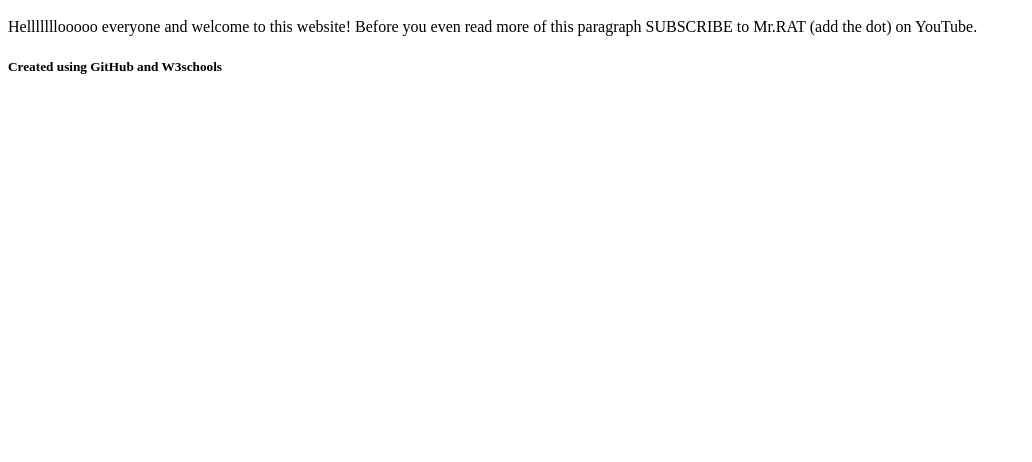
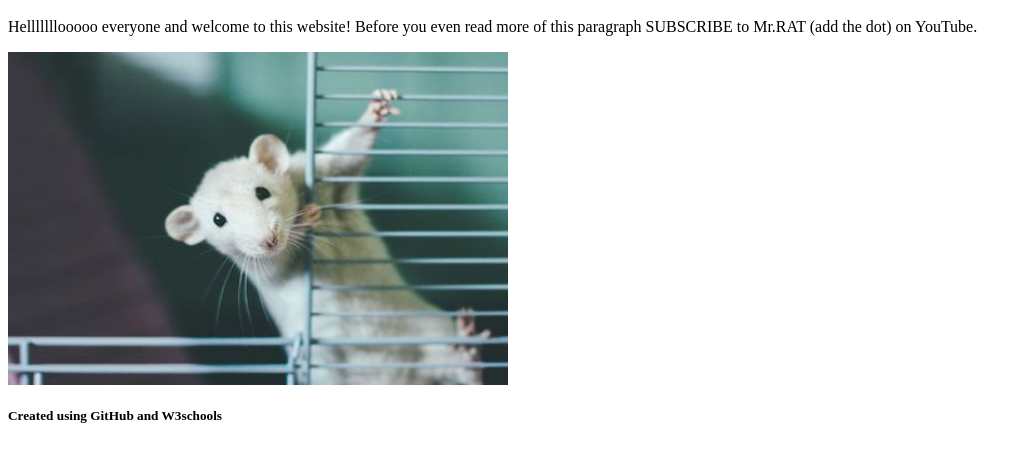
Before and after one commit to gramskills/gramskills.github.io, a plain HTML site: page index.html in a window 1280 px wide. Shown: the part 48-510 px from the top of the page, without its empty margins (0-1032 px from the left). Drawn offline with Linux system fonts and the light colour scheme.

Commit message:
update images

```diff
--- a/index.html
+++ b/index.html
@@ -6,6 +6,7 @@ hello welcome to my website :)
 <p>Helllllllooooo everyone and welcome to this website! Before you even read more of this paragraph SUBSCRIBE to Mr.RAT (add the dot)
 on YouTube.</p>
 
+<img src="images/Ratcage.jpg" alt="Ratty" width="500" height="333">
 <h5>Created using GitHub and W3schools
 
 </body>
```
